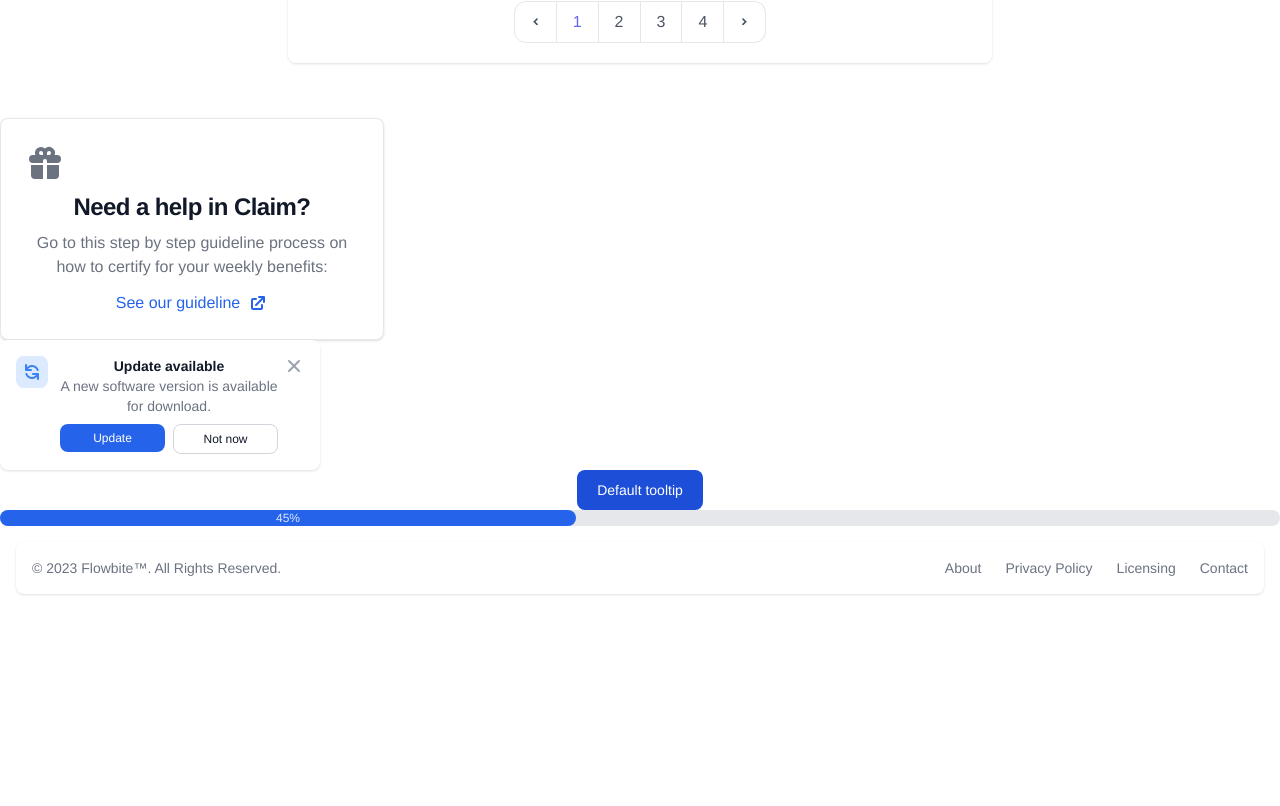
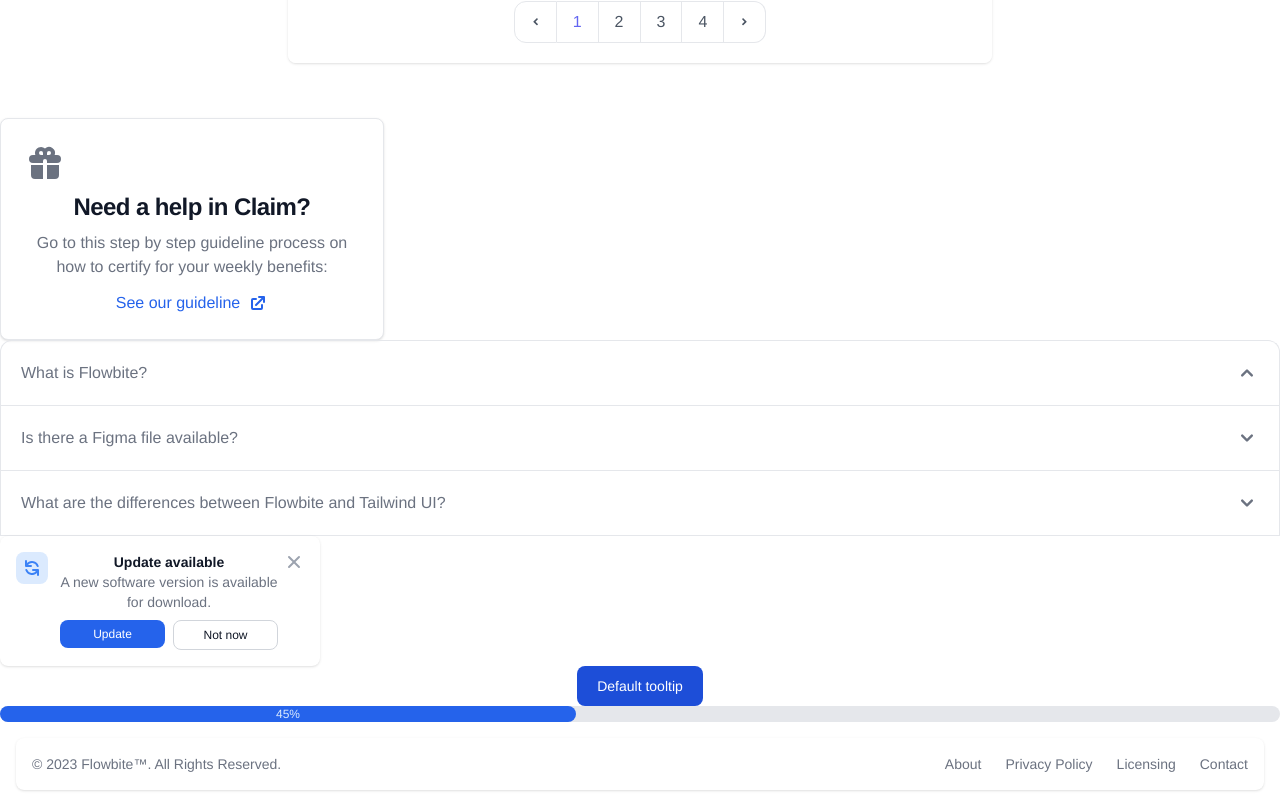
Before and after one commit to Rk-Virus/Vue-Components, a Vue app: page / in a window 1280 px wide. Shown: the part 731-1537 px from the top of the page. Before the commit the page ends 1341 px from the top, so only its background shows below. Built offline with nearby package versions, Linux system fonts and the light colour scheme.

Commit message:
accordian

```diff
--- a/src/App.vue
+++ b/src/App.vue
@@ -7,6 +7,7 @@
   <TableComponent title="Table title" />
   <!-- <NiceComponent /> -->
   <CardLabel/>
+  <AccordianLabel/>
   <snackBar/>
   <ToolTip/>
   <LabelProgess/>
@@ -26,6 +27,7 @@
 import SkeletonBar from './components/SkeletonBar.vue'
 import snackBar from './components/snackBar.vue'
 import CardLabel from './components/CardLabel.vue'
+import AccordianLabel from './components/AccordianLabel.vue'
 
 
 
@@ -35,7 +37,7 @@
     HelloWorld,
     TableComponent,
     FooterComponent,
-    ToolTip,LabelProgess,SkeletonBar,snackBar,CardLabel
+    ToolTip,LabelProgess,SkeletonBar,snackBar,CardLabel,AccordianLabel
 
   }
 }
--- /dev/null
+++ b/src/components/AccordianLabel.vue
@@ -0,0 +1,50 @@
+<template>
+
+<div id="accordion-color" data-accordion="collapse" data-active-classes="bg-blue-100 dark:bg-gray-800 text-blue-600 dark:text-white">
+  <h2 id="accordion-color-heading-1">
+    <button type="button" class="flex items-center justify-between w-full p-5 font-medium text-left text-gray-500 border border-b-0 border-gray-200 rounded-t-xl focus:ring-4 focus:ring-blue-200 dark:focus:ring-blue-800 dark:border-gray-700 dark:text-gray-400 hover:bg-blue-100 dark:hover:bg-gray-800" data-accordion-target="#accordion-color-body-1" aria-expanded="true" aria-controls="accordion-color-body-1">
+      <span>What is Flowbite?</span>
+      <svg data-accordion-icon class="w-6 h-6 rotate-180 shrink-0" fill="currentColor" viewBox="0 0 20 20" xmlns="http://www.w3.org/2000/svg"><path fill-rule="evenodd" d="M5.293 7.293a1 1 0 011.414 0L10 10.586l3.293-3.293a1 1 0 111.414 1.414l-4 4a1 1 0 01-1.414 0l-4-4a1 1 0 010-1.414z" clip-rule="evenodd"></path></svg>
+    </button>
+  </h2>
+  <div id="accordion-color-body-1" class="hidden" aria-labelledby="accordion-color-heading-1">
+    <div class="p-5 border border-b-0 border-gray-200 dark:border-gray-700 dark:bg-gray-900">
+      <p class="mb-2 text-gray-500 dark:text-gray-400">Flowbite is an open-source library of interactive components built on top of Tailwind CSS including buttons, dropdowns, modals, navbars, and more.</p>
+      <p class="text-gray-500 dark:text-gray-400">Check out this guide to learn how to <a href="/docs/getting-started/introduction/" class="text-blue-600 dark:text-blue-500 hover:underline">get started</a> and start developing websites even faster with components on top of Tailwind CSS.</p>
+    </div>
+  </div>
+  <h2 id="accordion-color-heading-2">
+    <button type="button" class="flex items-center justify-between w-full p-5 font-medium text-left text-gray-500 border border-b-0 border-gray-200 focus:ring-4 focus:ring-blue-200 dark:focus:ring-blue-800 dark:border-gray-700 dark:text-gray-400 hover:bg-blue-100 dark:hover:bg-gray-800" data-accordion-target="#accordion-color-body-2" aria-expanded="false" aria-controls="accordion-color-body-2">
+      <span>Is there a Figma file available?</span>
+      <svg data-accordion-icon class="w-6 h-6 shrink-0" fill="currentColor" viewBox="0 0 20 20" xmlns="http://www.w3.org/2000/svg"><path fill-rule="evenodd" d="M5.293 7.293a1 1 0 011.414 0L10 10.586l3.293-3.293a1 1 0 111.414 1.414l-4 4a1 1 0 01-1.414 0l-4-4a1 1 0 010-1.414z" clip-rule="evenodd"></path></svg>
+    </button>
+  </h2>
+  <div id="accordion-color-body-2" class="hidden" aria-labelledby="accordion-color-heading-2">
+    <div class="p-5 border border-b-0 border-gray-200 dark:border-gray-700">
+      <p class="mb-2 text-gray-500 dark:text-gray-400">Flowbite is first conceptualized and designed using the Figma software so everything you see in the library has a design equivalent in our Figma file.</p>
+      <p class="text-gray-500 dark:text-gray-400">Check out the <a href="https://flowbite.com/figma/" class="text-blue-600 dark:text-blue-500 hover:underline">Figma design system</a> based on the utility classes from Tailwind CSS and components from Flowbite.</p>
+    </div>
+  </div>
+  <h2 id="accordion-color-heading-3">
+    <button type="button" class="flex items-center justify-between w-full p-5 font-medium text-left text-gray-500 border border-gray-200 focus:ring-4 focus:ring-blue-200 dark:focus:ring-blue-800 dark:border-gray-700 dark:text-gray-400 hover:bg-blue-100 dark:hover:bg-gray-800" data-accordion-target="#accordion-color-body-3" aria-expanded="false" aria-controls="accordion-color-body-3">
+      <span>What are the differences between Flowbite and Tailwind UI?</span>
+      <svg data-accordion-icon class="w-6 h-6 shrink-0" fill="currentColor" viewBox="0 0 20 20" xmlns="http://www.w3.org/2000/svg"><path fill-rule="evenodd" d="M5.293 7.293a1 1 0 011.414 0L10 10.586l3.293-3.293a1 1 0 111.414 1.414l-4 4a1 1 0 01-1.414 0l-4-4a1 1 0 010-1.414z" clip-rule="evenodd"></path></svg>
+    </button>
+  </h2>
+  <div id="accordion-color-body-3" class="hidden" aria-labelledby="accordion-color-heading-3">
+    <div class="p-5 border border-t-0 border-gray-200 dark:border-gray-700">
+      <p class="mb-2 text-gray-500 dark:text-gray-400">The main difference is that the core components from Flowbite are open source under the MIT license, whereas Tailwind UI is a paid product. Another difference is that Flowbite relies on smaller and standalone components, whereas Tailwind UI offers sections of pages.</p>
+      <p class="mb-2 text-gray-500 dark:text-gray-400">However, we actually recommend using both Flowbite, Flowbite Pro, and even Tailwind UI as there is no technical reason stopping you from using the best of two worlds.</p>
+      <p class="mb-2 text-gray-500 dark:text-gray-400">Learn more about these technologies:</p>
+      <ul class="pl-5 text-gray-500 list-disc dark:text-gray-400">
+        <li><a href="https://flowbite.com/pro/" class="text-blue-600 dark:text-blue-500 hover:underline">Flowbite Pro</a></li>
+        <li><a href="https://tailwindui.com/" rel="nofollow" class="text-blue-600 dark:text-blue-500 hover:underline">Tailwind UI</a></li>
+      </ul>
+    </div>
+  </div>
+</div>
+
+
+
+
+</template>
```
